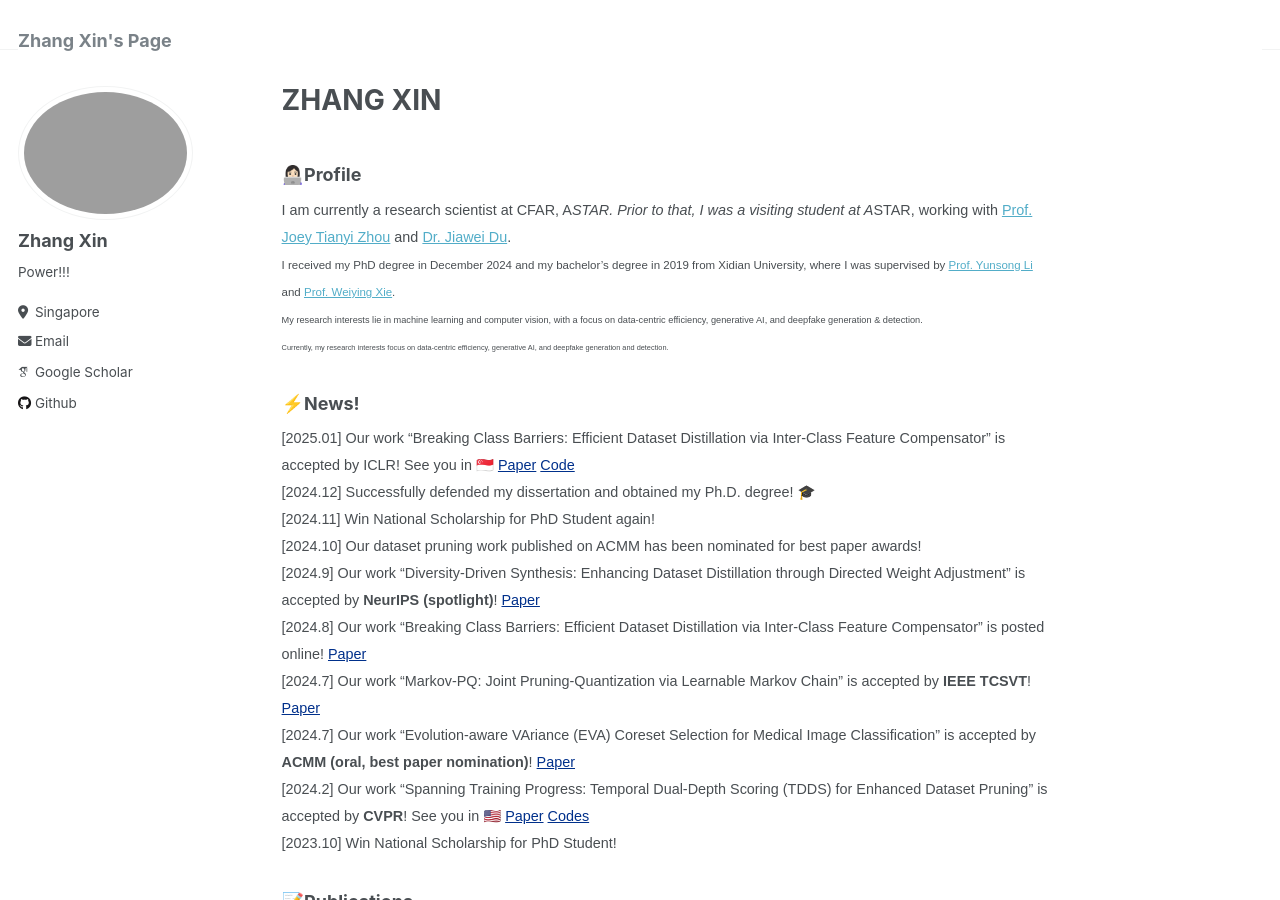
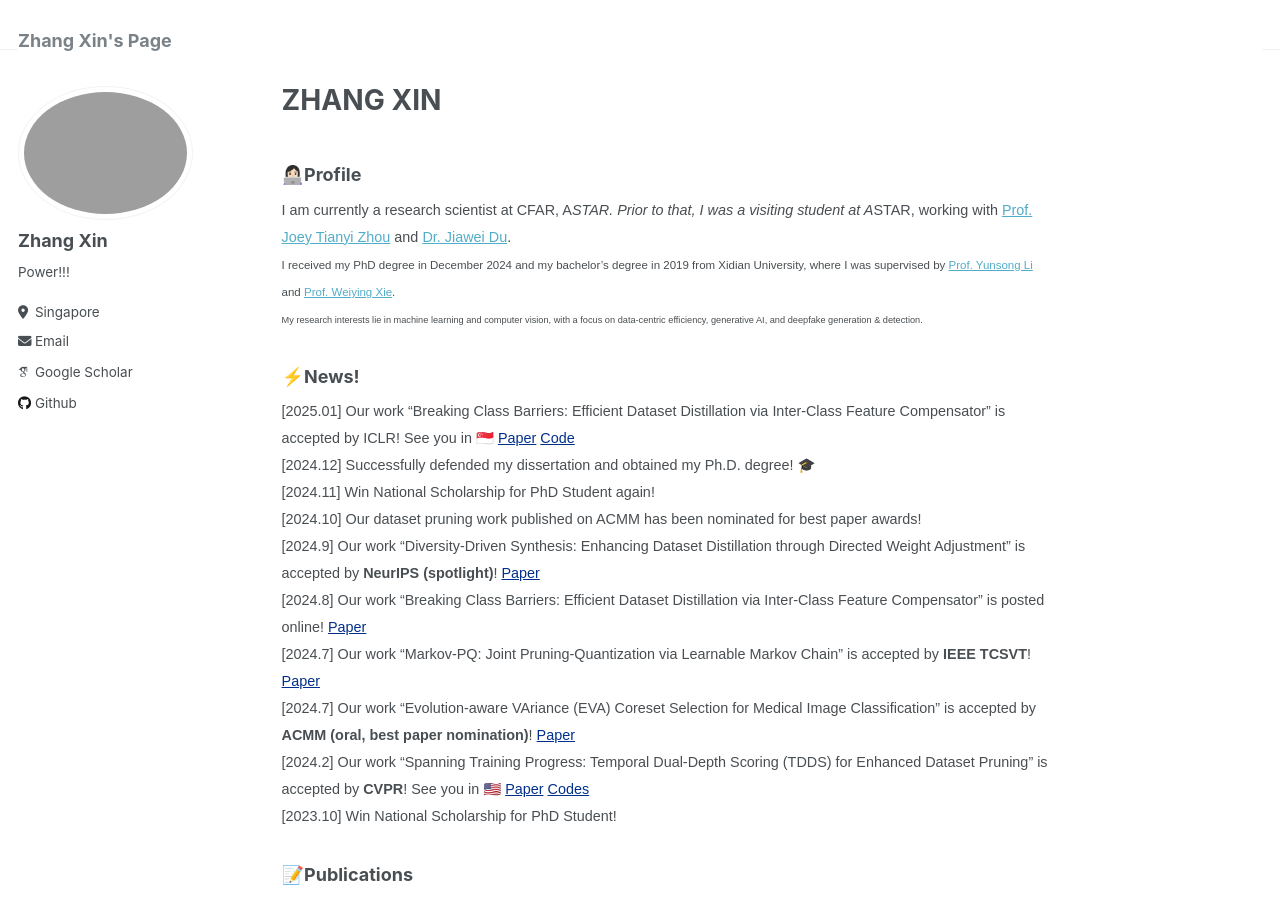
Before and after one commit to zhangxin-xd/zhangxin-xd.github.io, a Jekyll site: the page built from _pages/about.md, in a window 1280 px wide and 900 px high. Built offline with Jekyll 4.4.1, drawn with Linux system fonts in a browser that asks for light colours; some web fonts are replaced.

Commit message:
Update about.md

```diff
--- a/_pages/about.md
+++ b/_pages/about.md
@@ -13,7 +13,6 @@ redirect_from:
 I am currently a research scientist at CFAR, A*STAR. Prior to that, I was a visiting student at A*STAR, working with [Prof. Joey Tianyi Zhou](https://joeyzhouty.github.io/index.html) and [Dr. Jiawei Du](https://scholar.google.com/citations?user=WrJKEzEAAAAJ&hl=en).<br>
 <span style="font-family:Arial; font-size:0.8em;"> I received my PhD degree in December 2024 and my bachelor’s degree in 2019 from Xidian University, where I was supervised by [Prof. Yunsong Li](https://web.xidian.edu.cn/ysli/) and [Prof. Weiying Xie](https://web.xidian.edu.cn/wyxie/).<br>
 <span style="font-family:Arial; font-size:0.8em;"> My research interests lie in machine learning and computer vision, with a focus on data-centric efficiency, generative AI, and deepfake generation & detection. <br>
-<span style="font-family:Arial; font-size:0.8em;"> Currently, my research interests focus on data-centric efficiency, generative AI, and deepfake generation and detection.
 
 ### ⚡️News!
 <span style="font-family:Arial; font-size:0.8em;">
```
